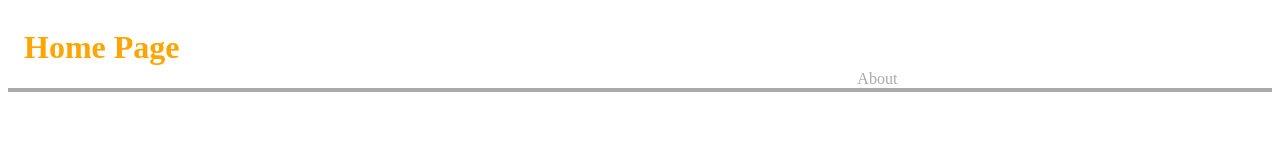
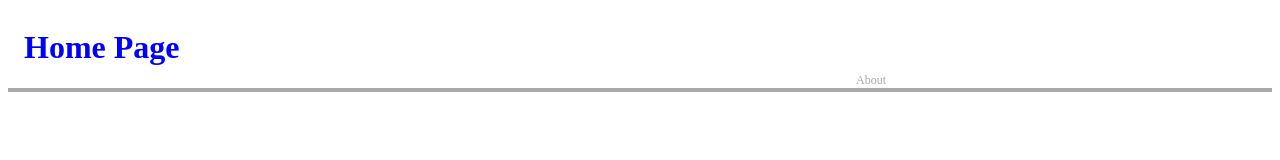
Before and after one commit to CarolynSM/git-collab-csm-brovak, a plain HTML site: page app/index.html in a window 1280 px wide. Drawn offline with Linux system fonts and the light colour scheme.

Commit message:
updated styles

```diff
--- a/app/styles.css
+++ b/app/styles.css
@@ -1,15 +1,15 @@
 header {
+  align-items: end;
   display: grid;
   grid-template-columns: repeat(6, 1fr);
-  grid-gap: 10px;
-  align-items: end;
-  border-bottom: .3rem solid darkgrey;
+  grid-gap: 8px;
+  border-bottom: 0.3rem solid darkgrey;
 }
 
 h1 {
+  color: blue;
   grid-column: 1/span 2;
   margin-left: 1rem;
-  color: orange;
 }
 
 nav {
@@ -19,5 +19,5 @@ nav {
 nav a {
   text-decoration: none;
   color: darkgrey;
-  font-size:
+  font-size: 12px;
 }
```
